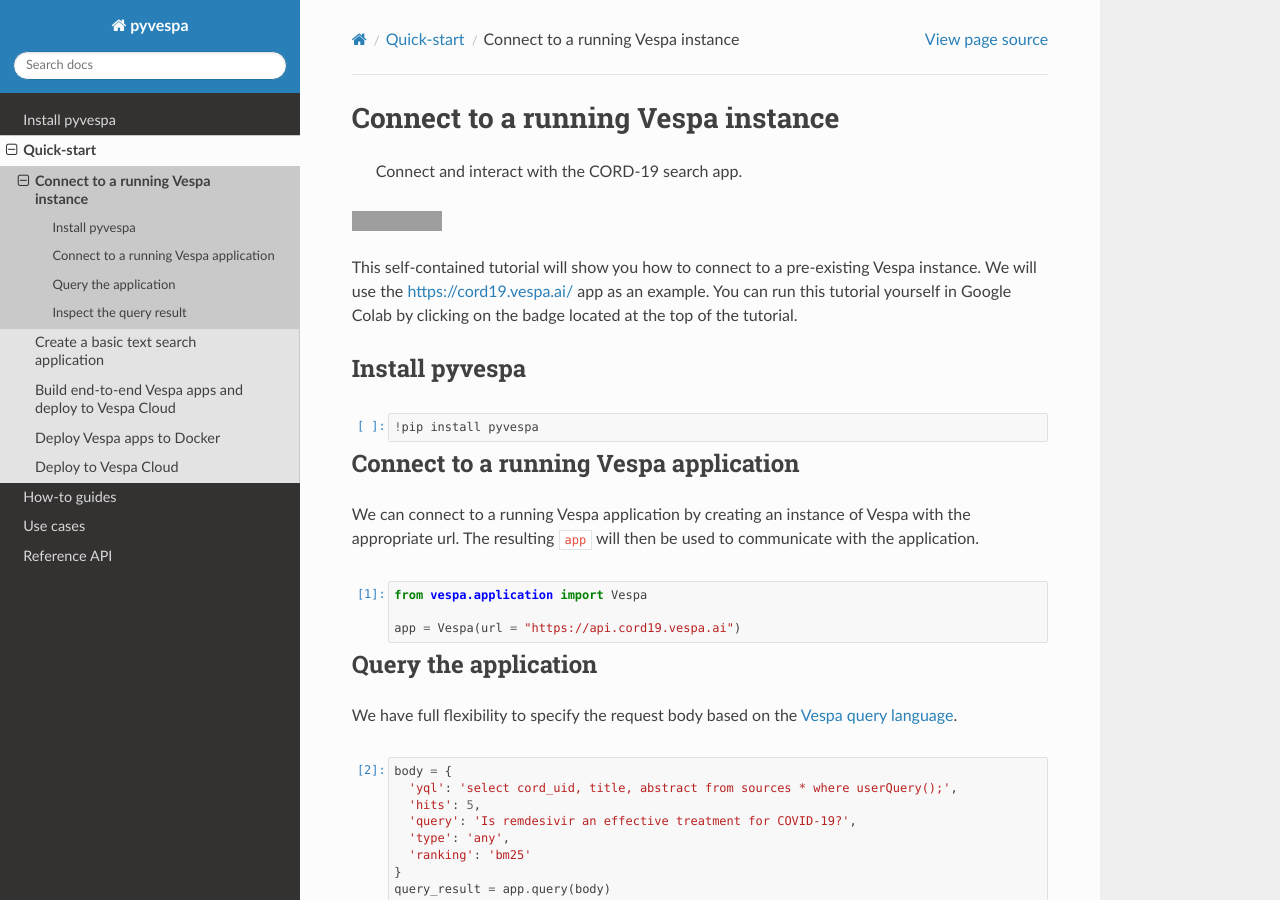
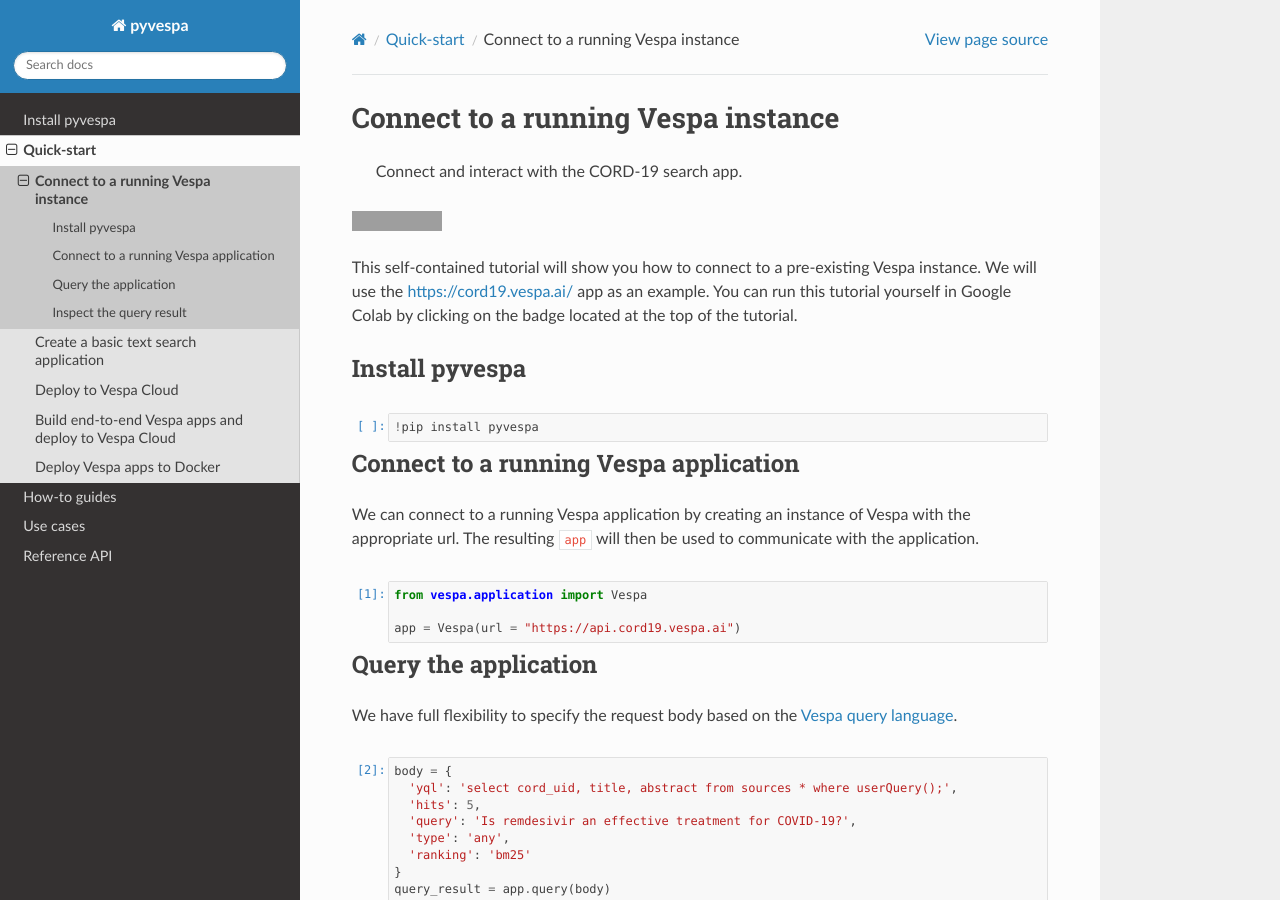
Before and after one commit to vespa-engine/pyvespa, a Sphinx documentation site: the page built from docs/sphinx/source/connect-to-vespa-instance.ipynb, in a window 1280 px wide and 900 px high. Built offline with Sphinx 7.4.7 and the Read the Docs theme 2.0.0, drawn with Linux system fonts in a browser that asks for light colours; pages that are not in the unit, such as notebooks, are missing from menus; grey boxes are pictures that could not be loaded.

```diff
--- a/docs/sphinx/source/quickstart.rst
+++ b/docs/sphinx/source/quickstart.rst
@@ -8,6 +8,6 @@ by clicking on the badge at the top of the tutorial.
 
    connect-to-vespa-instance
    create-text-app
+   deploy-vespa-cloud
    create-and-deploy-vespa-cloud
    create-and-deploy-vespa-docker
-   deploy-vespa-cloud
```
Also changed, not shown: docs/sphinx/source/deploy-vespa-cloud.ipynb.
